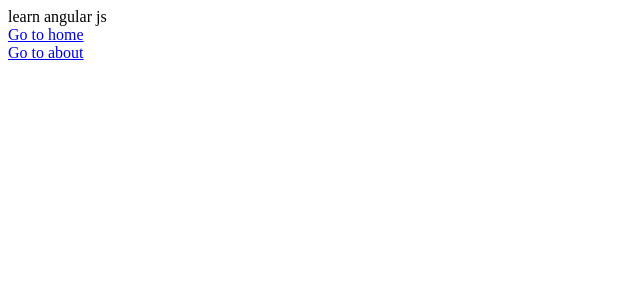
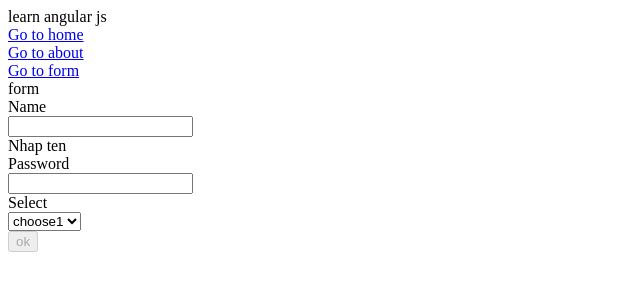
Before and after one commit to rin2407/learn-angular-js, an Angular app: page /form in a window 1280 px wide. Before the commit this address led to /. Shown: the top 300 px of the page, without its empty margins (0-640 px from the left). Built offline with nearby package versions, Linux system fonts and the light colour scheme.

Commit message:
driven form

```diff
--- a/src/app/app-routing.module.ts
+++ b/src/app/app-routing.module.ts
@@ -1,11 +1,13 @@
 import { NgModule } from '@angular/core';
 import { RouterModule, Routes } from '@angular/router';
 import { AboutComponent } from './about/about.component';
+import { FormComponent } from './form/form.component';
 import { HomeComponent } from './home/home.component';
 
 const routes: Routes = [
   { path: 'home', component: HomeComponent },
   { path: 'about', component: AboutComponent },
+  { path: 'form', component: FormComponent },
 ];
 
 @NgModule({
--- a/src/app/app.component.html
+++ b/src/app/app.component.html
@@ -7,4 +7,7 @@
 <div>
   <a [routerLink]="['/about']" routerLinkActive="router-link-active" >Go to about</a>
 </div>
+<div>
+  <a [routerLink]="['/form']" routerLinkActive="router-link-active" >Go to form</a>
+</div>
 <router-outlet></router-outlet>
--- /dev/null
+++ b/src/app/form/form.component.html
@@ -0,0 +1,23 @@
+<form (ngSubmit) = "onSubmit()" #myForm="ngForm">
+    <div>
+        form
+    </div>
+    <div>
+        <div>Name</div>
+        <input id='name' [(ngModel)]="name" name="name" required />
+        <div *ngIf="name ===''">Nhap ten</div>
+    </div>
+    <div>
+        <div>Password</div>
+        <input id='password' [(ngModel)]="password" name="password" required/>
+    </div>
+    <div>Select</div>
+    <div>
+        <select (change)='onChange($event)'>
+            <option>choose1</option>
+            <option>choose2</option>
+            <option>choose3</option>
+        </select>
+    </div>
+    <button type="='submit" [disabled] ='!myForm.form.valid'>ok</button>
+</form>
--- /dev/null
+++ b/src/app/form/form.component.ts
@@ -0,0 +1,19 @@
+import { Component, OnInit } from '@angular/core';
+
+@Component({
+  selector: 'app-form',
+  templateUrl: './form.component.html',
+  styleUrls: ['./form.component.scss'],
+})
+export class FormComponent implements OnInit {
+  public name = '';
+  public password = '';
+  constructor() {}
+  public onSubmit() {
+    console.log(this.name, this.password);
+  }
+  public onChange(event: any) {
+    console.log(event.target.value);
+  }
+  ngOnInit(): void {}
+}
```
Also changed, not shown: src/app/app.module.ts (+5 -13 lines), src/app/form/form.component.scss (added), 1 other file (tests, documents, lock files or other folders).
